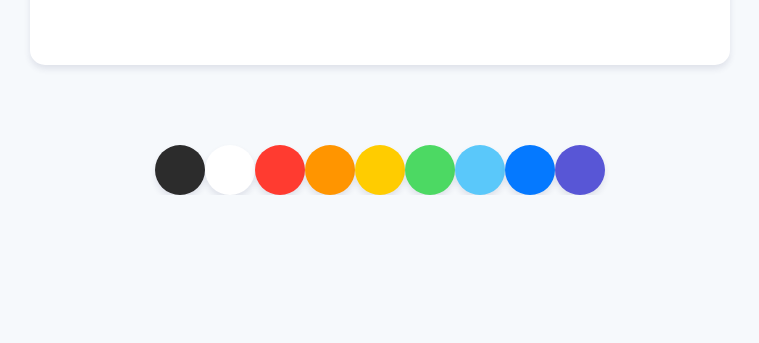
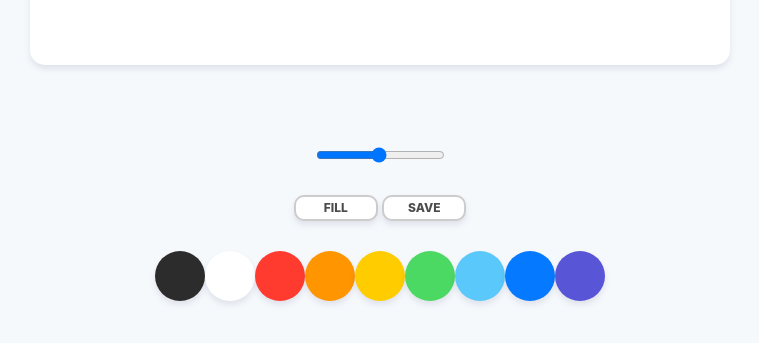
Before and after one commit to kkk01210/paintjs, a plain HTML site: page index.html in a window 1280 px wide. Shown: the part 685-1028 px from the top of the page, without its empty margins (260-1019 px from the left). Before the commit the page ends 880 px from the top, so only its background shows below. Drawn offline with Linux system fonts and the light colour scheme.

Commit message:
html, css clear

```diff
--- a/index.html
+++ b/index.html
@@ -9,7 +9,25 @@
   </head>
   <body>
     <canvas id="jsCanvas" class="canvas"></canvas>
+
     <div class="controls">
+      <div class="controls__range">
+        <input
+          type="range"
+          id="jsRange"
+          min="0.1"
+          max="5.0"
+          value="2.5"
+          step="0.1"
+        />
+      </div>
+
+      <div class="controls__btns">
+        <button id="jsMode">Fill</button>
+        <button id="jsSave">Save</button>
+      </div>
+      <!-- div.controls__btns>button#jsMode+button#jsSave -->
+
       <div class="controls__colors" id="jsColors">
         <div class="controls__color" style="background-color: #2c2c2c"></div>
         <div class="controls__color" style="background-color: white"></div>
--- a/styles.css
+++ b/styles.css
@@ -8,7 +8,7 @@ body {
   display: flex;
   flex-direction: column;
   align-items: center;
-  padding-top: 50px;
+  padding: 50px;
 }
 
 .canvas {
@@ -21,6 +21,33 @@ body {
 
 .controls {
   margin-top: 80px;
+  display: flex;
+  flex-direction: column;
+  align-items: center;
+}
+
+.controls .controls__btns {
+  margin-bottom: 30px;
+}
+
+.controls__btns button {
+  all: unset;
+  cursor: pointer;
+  background-color: white;
+  padding: 5px 0px;
+  width: 80px;
+  text-align: center;
+  border-radius: 10px;
+  box-shadow: 0 4px 6px rgba(50, 50, 93, 0.11);
+  border: 2px solid rgba(0, 0, 0, 0.2);
+  color: rgba(0, 0, 0, 0.7);
+  text-transform: uppercase;
+  font-weight: 800;
+  font-size: 12px;
+}
+
+.controls__btns button:active {
+  transform: scale(0.97);
 }
 
 .controls .controls__colors {
@@ -34,3 +61,7 @@ body {
   cursor: pointer;
   box-shadow: 0 4px 6px rgba(50, 50, 93, 0.11);
 }
+
+.controls .controls__range {
+  margin-bottom: 30px;
+}
```
